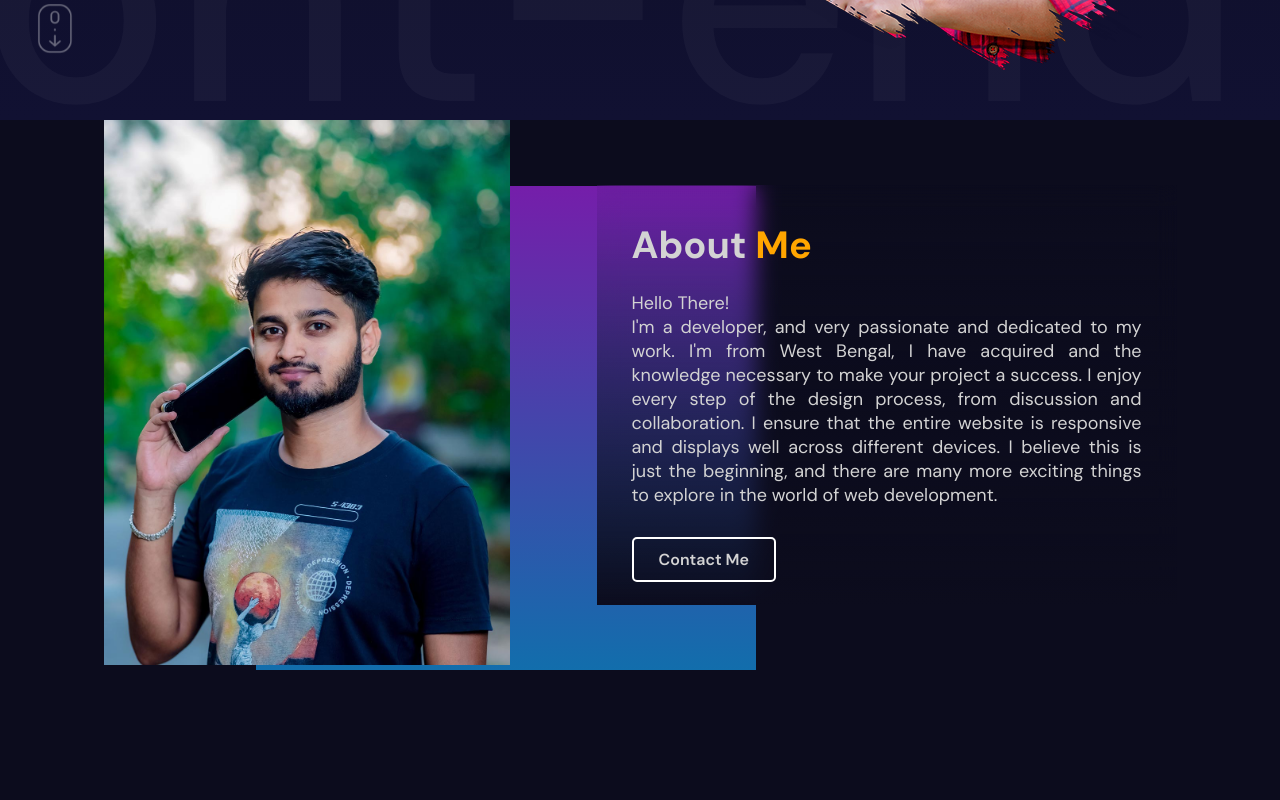
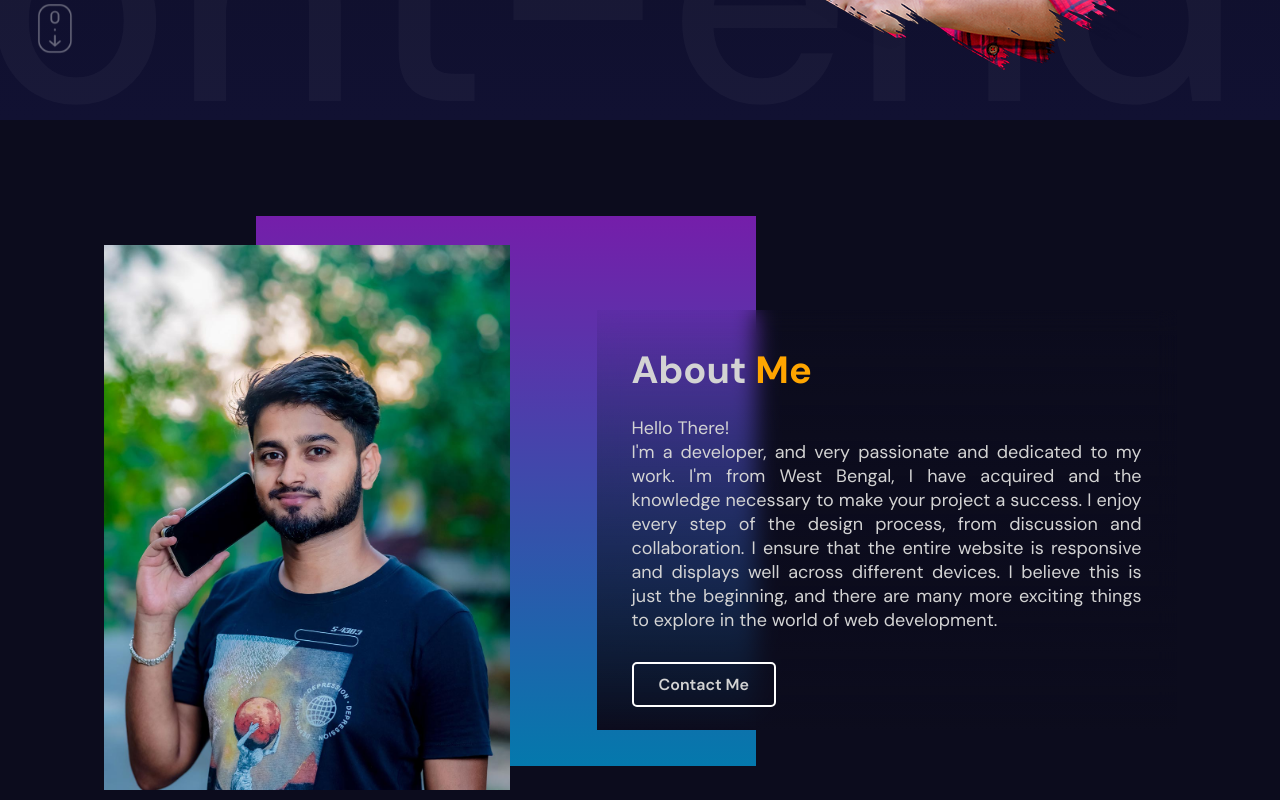
Before and after one commit to webkrish/react-portfolio, a React (Vite) app: page / in a window 1280 px wide. Shown: the part 680-1480 px from the top of the page. Built offline with nearby package versions, Linux system fonts and the light colour scheme.

Commit message:
Update App.css

```diff
--- a/src/App.css
+++ b/src/App.css
@@ -24,6 +24,9 @@ a {
 section {
     height: 100vh;
     scroll-snap-align: center;
+}
+#About{
+    display: flex;
 }
 
 /* #About{
```
